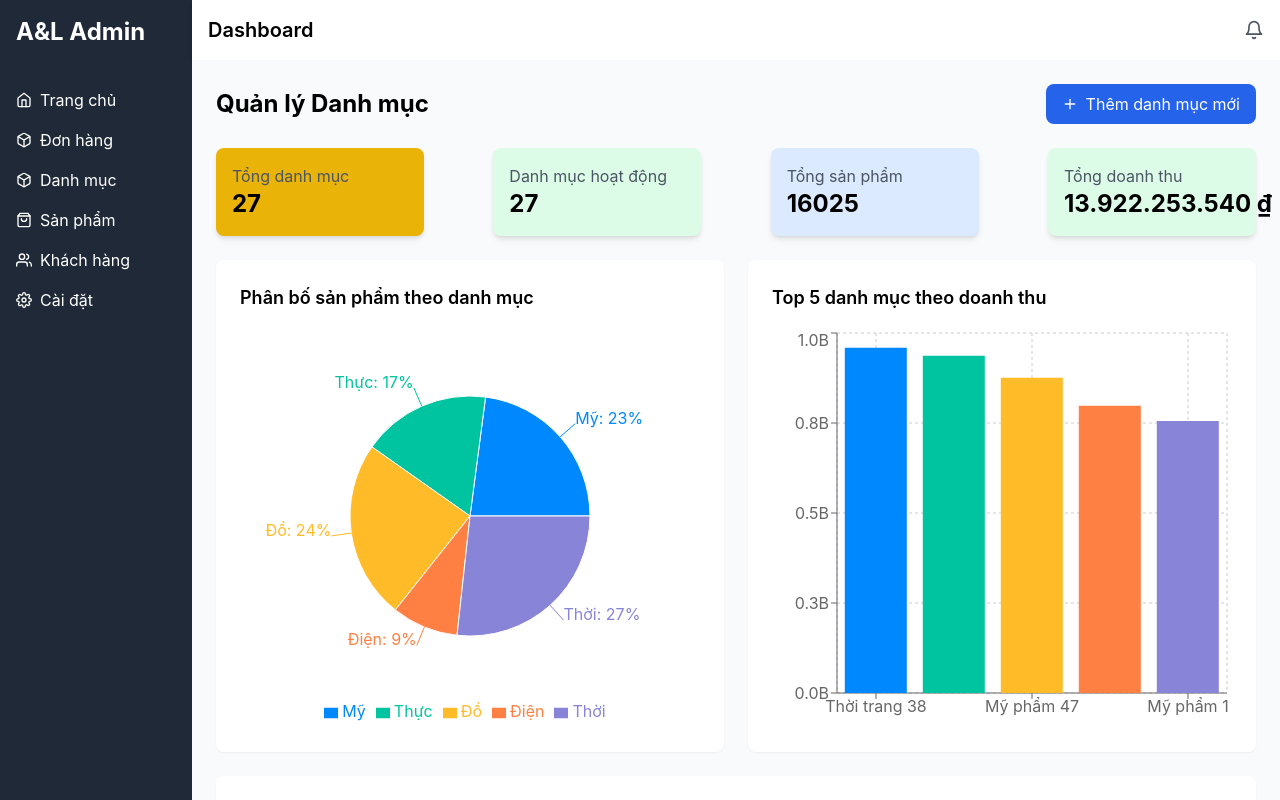
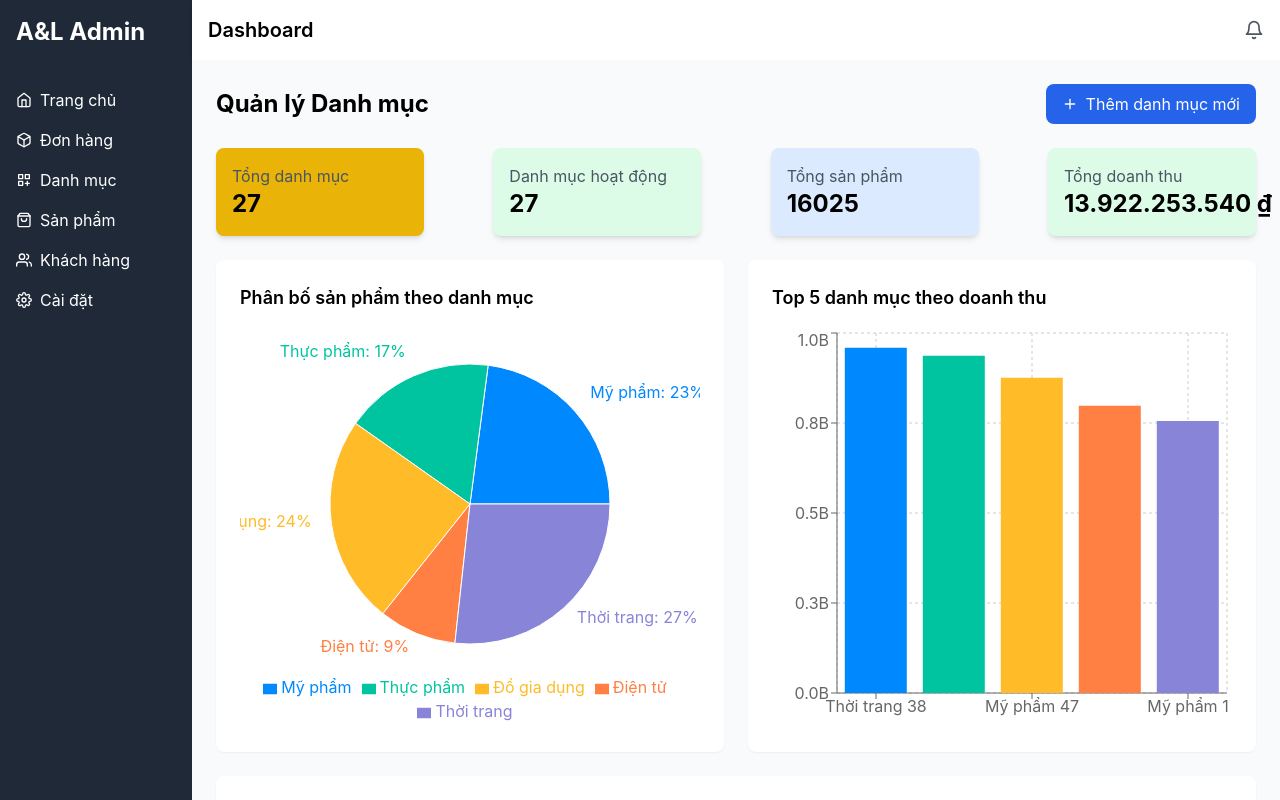
Before and after one commit to MinhAn2007/fashion-admin-dashboard, a React (Create React App) app: page /category in a window 1280 px wide. Built offline with nearby package versions, Linux system fonts and the light colour scheme.

Commit message:
fix UI and icon

```diff
--- a/src/components/SideBar.js
+++ b/src/components/SideBar.js
@@ -7,6 +7,7 @@ import {
   FiBox,
 } from "react-icons/fi";
 import { Link } from "react-router-dom";
+import { TbCategoryPlus } from "react-icons/tb";
 
 const Sidebar = () => {
   return (
@@ -27,7 +28,7 @@ const Sidebar = () => {
         </Link>
         <Link to="/category" className="flex items-center">
           <li className="flex items-center mb-4">
-            <FiBox className="mr-2" /> Danh mục
+            <TbCategoryPlus className="mr-2" /> Danh mục
           </li>
         </Link>
         <Link to="/product" className="flex items-center mb-4">
--- a/src/components/category/index.js
+++ b/src/components/category/index.js
@@ -151,7 +151,7 @@ const CategoryManagementDashboard = () => {
   const categoryDistributionData = useMemo(() => {
     const distribution = {};
     filteredCategories.forEach((category) => {
-      const type = category.name.split(" ")[0]; // Get the category type
+        const type = category.name.split(/\d+/)[0].trim();
       if (distribution[type]) {
         distribution[type] += category.totalProducts;
       } else {
@@ -234,11 +234,11 @@ const CategoryManagementDashboard = () => {
                 data={categoryDistributionData}
                 cx="50%"
                 cy="50%"
-                labelLine={true}
+                labelLine={false} // Ẩn đường kẻ nối nhãn với phần biểu đồ
                 label={({ name, percent }) =>
                   `${name}: ${(percent * 100).toFixed(0)}%`
                 }
-                outerRadius={120}
+                outerRadius={140} // Tăng kích thước outerRadius để nhãn dễ hiển thị
                 fill="#8884d8"
                 dataKey="value"
               >
```
